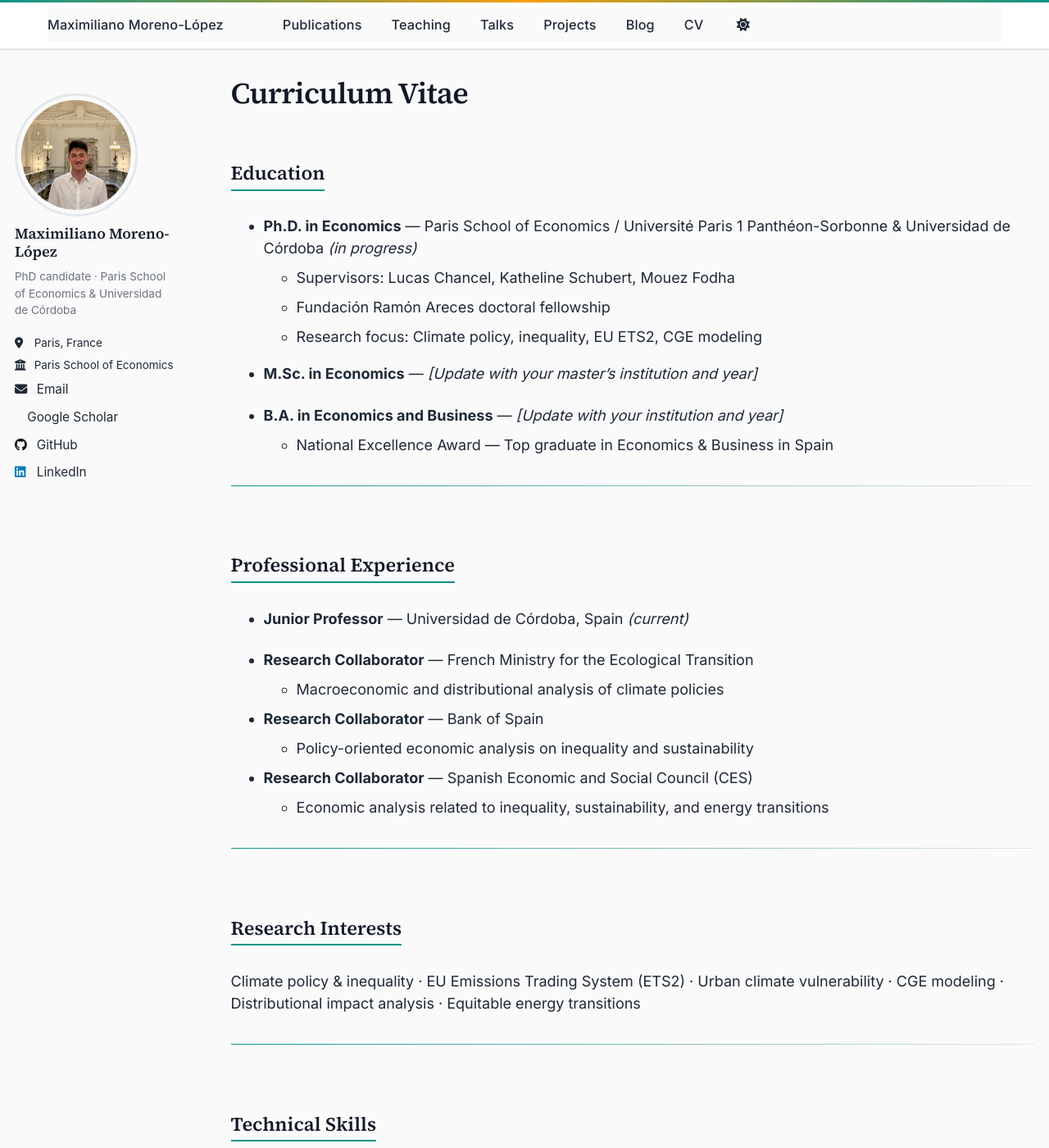
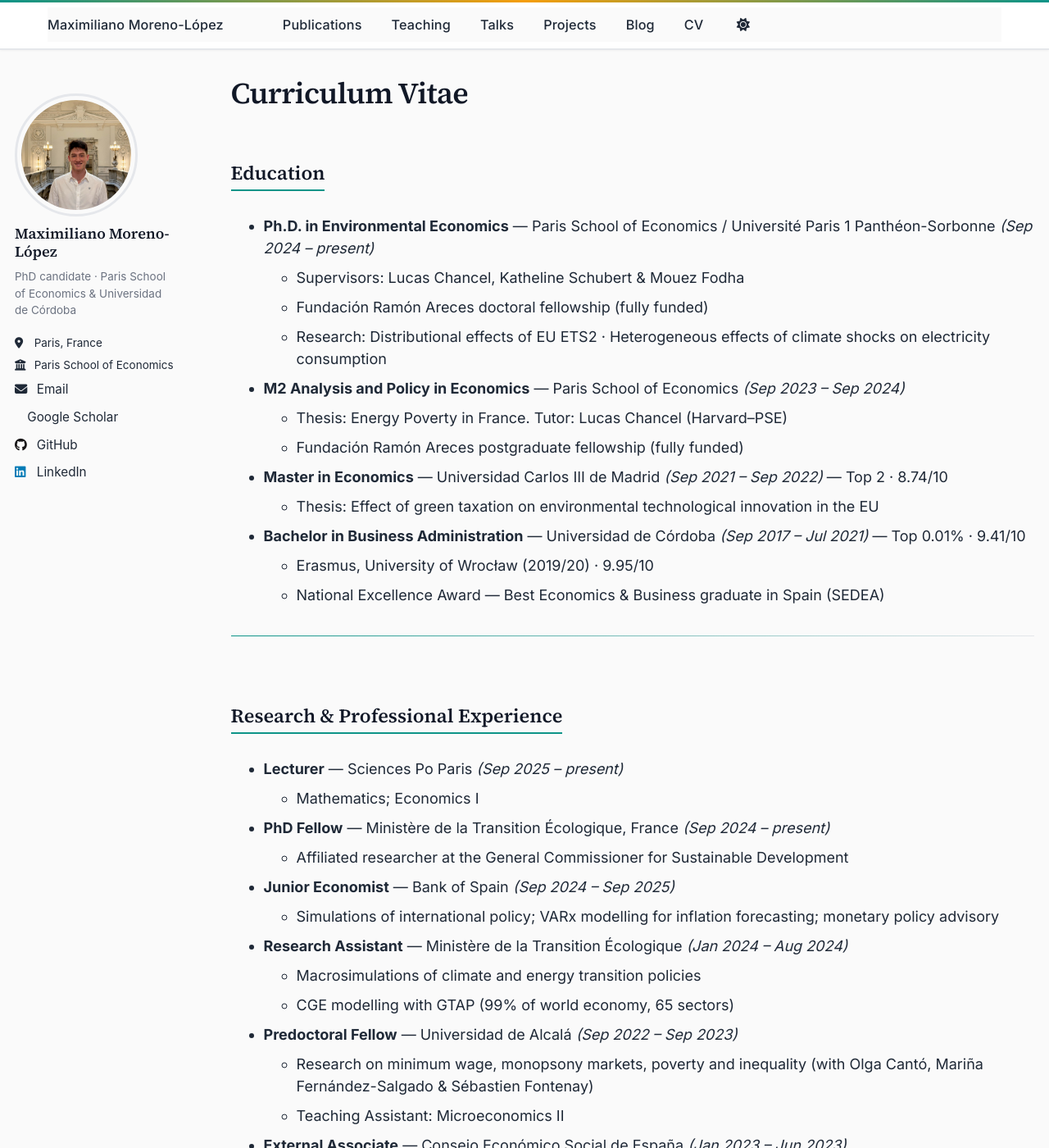
Before and after one commit to MaximilianoMoreno-Lopez/MaximilianoMoreno-Lopez.github.io, a Jekyll site: the page built from _pages/cv.md, in a window 1280 px wide and 1400 px high. Shown: the whole window at 82% size. Built offline with Jekyll 4.4.1, drawn with Linux system fonts in a browser that asks for light colours; a script that is not in the unit is left out; some of the changed text lies outside the part shown.

Commit message:
update classes and cv

```diff
--- a/_pages/cv.md
+++ b/_pages/cv.md
@@ -11,61 +11,84 @@
 
 ## Education
 
-* **Ph.D. in Economics** — Paris School of Economics / Université Paris 1 Panthéon-Sorbonne & Universidad de Córdoba *(in progress)*
-  * Supervisors: Lucas Chancel, Katheline Schubert, Mouez Fodha
-  * Fundación Ramón Areces doctoral fellowship
-  * Research focus: Climate policy, inequality, EU ETS2, CGE modeling
+* **Ph.D. in Environmental Economics** — Paris School of Economics / Université Paris 1 Panthéon-Sorbonne *(Sep 2024 – present)*
+  * Supervisors: Lucas Chancel, Katheline Schubert & Mouez Fodha
+  * Fundación Ramón Areces doctoral fellowship (fully funded)
+  * Research: Distributional effects of EU ETS2 · Heterogeneous effects of climate shocks on electricity consumption
 
-* **M.Sc. in Economics** — *[Update with your master's institution and year]*
+* **M2 Analysis and Policy in Economics** — Paris School of Economics *(Sep 2023 – Sep 2024)*
+  * Thesis: Energy Poverty in France. Tutor: Lucas Chancel (Harvard–PSE)
+  * Fundación Ramón Areces postgraduate fellowship (fully funded)
 
-* **B.A. in Economics and Business** — *[Update with your institution and year]*
-  * National Excellence Award — Top graduate in Economics & Business in Spain
+* **Master in Economics** — Universidad Carlos III de Madrid *(Sep 2021 – Sep 2022)* — Top 2 · 8.74/10
+  * Thesis: Effect of green taxation on environmental technological innovation in the EU
+
+* **Bachelor in Business Administration** — Universidad de Córdoba *(Sep 2017 – Jul 2021)* — Top 0.01% · 9.41/10
+  * Erasmus, University of Wrocław (2019/20) · 9.95/10
+  * National Excellence Award — Best Economics & Business graduate in Spain (SEDEA)
 
 ---
 
-## Professional Experience
+## Research & Professional Experience
 
-* **Junior Professor** — Universidad de Córdoba, Spain *(current)*
+* **Lecturer** — Sciences Po Paris *(Sep 2025 – present)*
+  * Mathematics; Economics I
 
-* **Research Collaborator** — French Ministry for the Ecological Transition
-  * Macroeconomic and distributional analysis of climate policies
+* **PhD Fellow** — Ministère de la Transition Écologique, France *(Sep 2024 – present)*
+  * Affiliated researcher at the General Commissioner for Sustainable Development
 
-* **Research Collaborator** — Bank of Spain
-  * Policy-oriented economic analysis on inequality and sustainability
+* **Junior Economist** — Bank of Spain *(Sep 2024 – Sep 2025)*
+  * Simulations of international policy; VARx modelling for inflation forecasting; monetary policy advisory
 
-* **Research Collaborator** — Spanish Economic and Social Council (CES)
-  * Economic analysis related to inequality, sustainability, and energy transitions
+* **Research Assistant** — Ministère de la Transition Écologique *(Jan 2024 – Aug 2024)*
+  * Macrosimulations of climate and energy transition policies
+  * CGE modelling with GTAP (99% of world economy, 65 sectors)
+
+* **Predoctoral Fellow** — Universidad de Alcalá *(Sep 2022 – Sep 2023)*
+  * Research on minimum wage, monopsony markets, poverty and inequality (with Olga Cantó, Mariña Fernández-Salgado & Sébastien Fontenay)
+  * Teaching Assistant: Microeconomics II
+
+* **External Associate** — Consejo Económico Social de España *(Jan 2023 – Jun 2023)*
+  * Labour market and employment policies for the CES annual report
+
+* **Research Assistant** — Universidad de Córdoba *(Sep 2018 – Sep 2019)*
+  * Macroeconomic determinants of tourism growth; regional and rural EU policy effects
 
 ---
 
 ## Research Interests
 
-Climate policy & inequality · EU Emissions Trading System (ETS2) · Urban climate vulnerability · CGE modeling · Distributional impact analysis · Equitable energy transitions
+Climate policy & inequality · EU Emissions Trading System (ETS2) · Energy poverty · Urban climate vulnerability · CGE modelling · Distributional impact analysis · Labour economics · Minimum wage
 
 ---
 
 ## Technical Skills
 
-* **Programming & Data**: R (primary), Shiny, Python, Stata
-* **Climate Data**: Copernicus/ERA5-Land, satellite data workflows
-* **Modeling**: Computable General Equilibrium (CGE) models
-* **Languages**: Spanish (native), English (fluent), French (fluent)
+* **Programming & Data**: R (primary), Shiny, Stata, Matlab & Dynare, GAMS, EuroMod, Python, LaTeX
+* **Modelling**: Computable General Equilibrium (CGE/GTAP), VARx, Microsimulation
+* **Languages**: Spanish (native), French (full professional), English (professional)
 
 ---
 
 ## Awards & Fellowships
 
-* Fundación Ramón Areces — Doctoral Research Fellowship
-* National Excellence Award — Best Economics & Business graduate in Spain
-* *[Add EFA26 / European Forum Alpbach if awarded]*
+* **PhD Fellowship** — Fundación Ramón Areces *(2024–2028)*
+* **Postgraduate Fellowship Abroad** — Fundación Ramón Areces *(2023)*
+* **Academic Excellence AM01-2021/22** — Universidad Carlos III de Madrid
+* **National Excellence Award in Business & Economics** — SEDEA *(cohort 2017–2021)*
+* **Extraordinary Degree Award** — Universidad de Córdoba *(2021)*
+* **Best Bachelor's Thesis** — Facultad de Ciencias Económicas y Empresariales *(2021)*
+* **UCO Global Summer Scholarship** — Paris School of Economics *(2021)*
+* **Outstanding Bachelor Performance** — Government of Spain *(2021)*
+* **Best Academic CV – Santander Erasmus Aid** — Santander Bank *(2019)*
 
 ---
 
 ## Civic Engagement
 
-* **President** — Estrellas del Sur (Córdoba, Spain)
-  * Youth-led non-profit with Erasmus+ accreditation
-  * Focus on democratic participation, debate, and Model EU simulations
+* **President & Founder** — Estrellas del Sur, NGO *(Jul 2020 – present)*
+  * Erasmus+ KA1 & KA2 project management; international non-formal education for young people
+* **Oratory & Debate** — OxIMUN, Andalusian Parliament & Spanish Congress simulations; multiple national debate awards
 
 ---
 
```
Also changed, not shown: CLAUDE.md (added, +207 -0 lines), _teaching/2023-uah-microeconomics.md (added, +15 -0 lines), _teaching/2024-paris1-microeconomics.md (added, +13 -0 lines), _teaching/2025-sciencespo-mathematics.md (added, +13 -0 lines).
